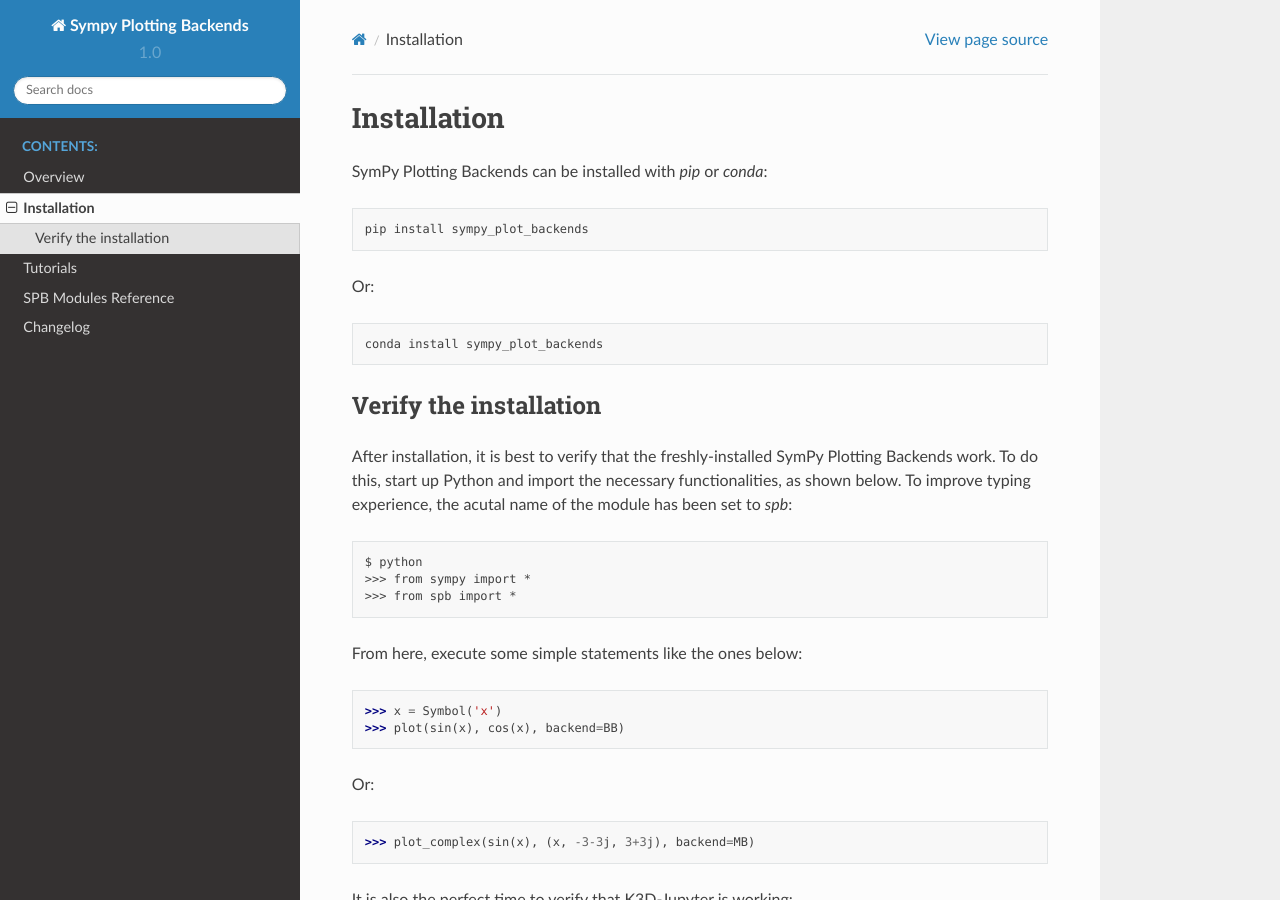
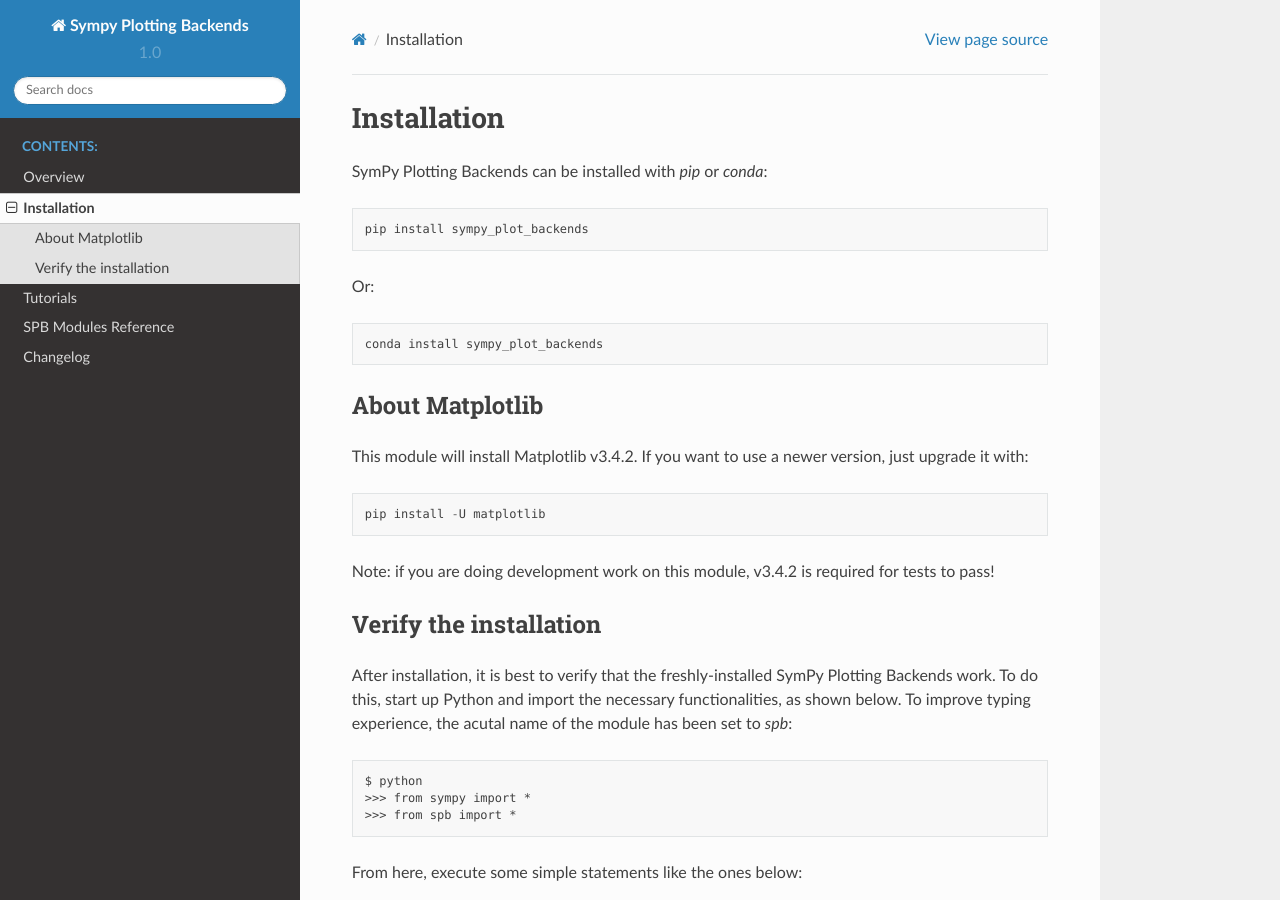
Before and after one commit to Davide-sd/sympy-plot-backends, a Sphinx documentation site: the page built from doc/source/install.rst, in a window 1280 px wide and 900 px high. Built offline with Sphinx 7.4.7 and the Read the Docs theme 2.0.0, drawn with Linux system fonts in a browser that asks for light colours.

Commit message:
updated matplotlib dependency

```diff
--- a/doc/source/install.rst
+++ b/doc/source/install.rst
@@ -11,6 +11,19 @@
 Or::
 
     conda install sympy_plot_backends
+
+
+About Matplotlib
+================
+
+This module will install Matplotlib v3.4.2. If you want to use a newer version,
+just upgrade it with::
+
+    pip install -U matplotlib
+
+Note: if you are doing development work on this module, v3.4.2 is required for
+tests to pass!
+
 
 Verify the installation
 =======================
--- a/setup.py
+++ b/setup.py
@@ -42,7 +42,7 @@
         "numpy>=1.21.1",
         "scipy>=1.7.1",  # helps when lambdifying expressions
         "sympy>=1.8",
-        "matplotlib>=3.4.2",
+        "matplotlib==3.4.2",    # v3.4.2 is required for tests to pass
         "mergedeep>=1.3.4",
         "ipympl>=0.7.0",
         "plotly>=4.14.3",
```
Also changed, not shown: 1 other file.
